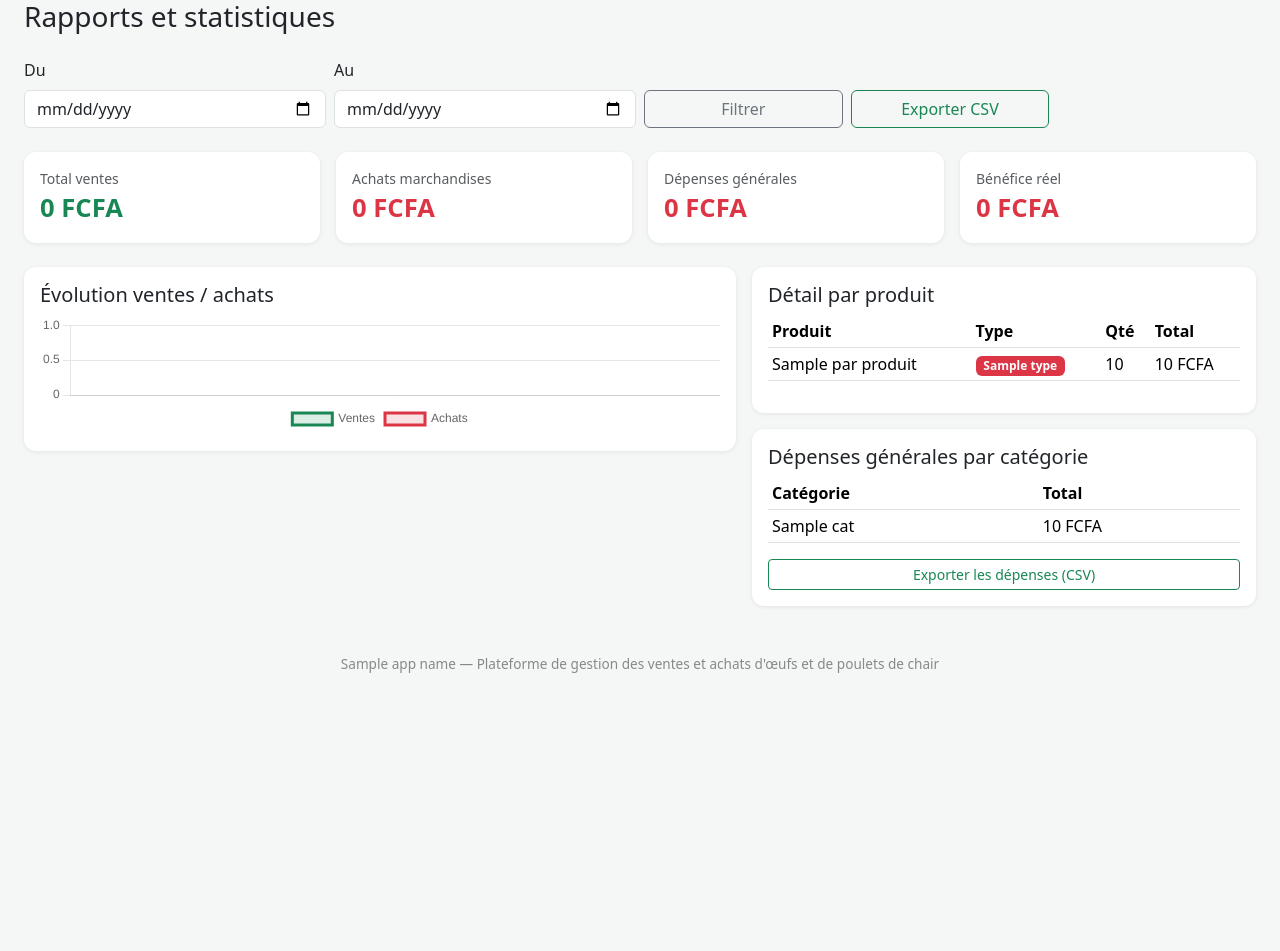
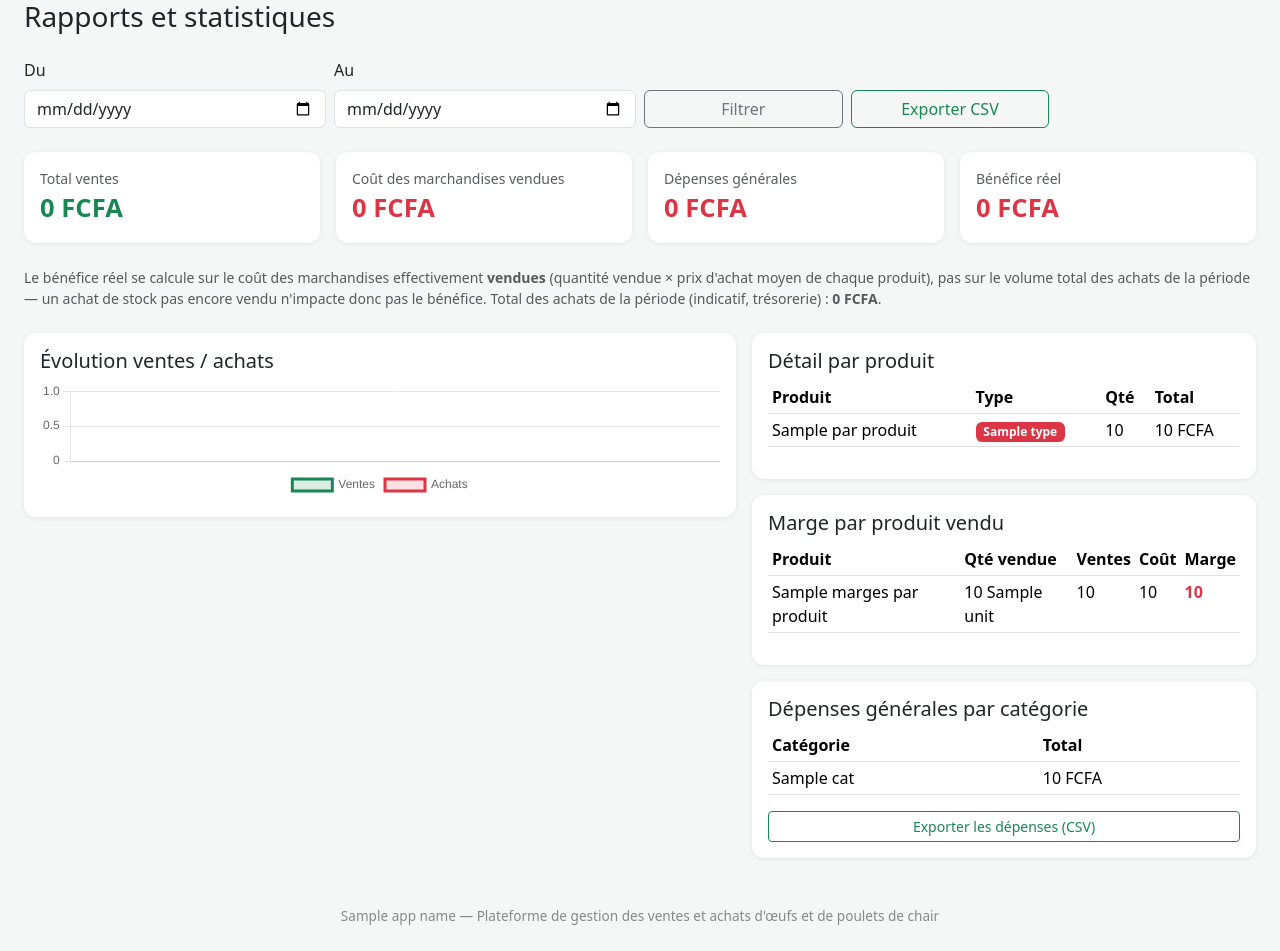
Before and after one commit to Bayegaye/senavipro, a Python web app: template templates/rapports.html in a window 1280 px wide. Before the commit the page ends 673 px from the top, so only its background shows below. Run offline with Jinja, Linux system fonts and the light colour scheme; the template is opened without the code that fills it: most values are stand-ins (such as "Sample title", 1, 10 or a date in 2020).

Commit message:
Update rapports.html

```diff
--- a/templates/rapports.html
+++ b/templates/rapports.html
@@ -29,8 +29,8 @@
   </div>
   <div class="col-md-3">
     <div class="card card-stat p-3">
-      <div class="text-muted small">Achats marchandises</div>
-      <div class="stat-value text-danger">{{ '%.0f'|format(achats_total) }} FCFA</div>
+      <div class="text-muted small">Coût des marchandises vendues</div>
+      <div class="stat-value text-danger">{{ '%.0f'|format(cout_vendu_total) }} FCFA</div>
     </div>
   </div>
   <div class="col-md-3">
@@ -46,6 +46,12 @@
     </div>
   </div>
 </div>
+<p class="text-muted small mb-4">
+  Le bénéfice réel se calcule sur le coût des marchandises effectivement <strong>vendues</strong>
+  (quantité vendue × prix d'achat moyen de chaque produit), pas sur le volume total des achats de
+  la période — un achat de stock pas encore vendu n'impacte donc pas le bénéfice.
+  Total des achats de la période (indicatif, trésorerie) : <strong>{{ '%.0f'|format(achats_total) }} FCFA</strong>.
+</p>
 
 <div class="row g-3">
   <div class="col-lg-7">
@@ -69,6 +75,25 @@
           </tr>
         {% else %}
           <tr><td colspan="4" class="text-muted">Aucune donnée sur cette période.</td></tr>
+        {% endfor %}
+        </tbody>
+      </table>
+    </div>
+    <div class="card card-stat p-3 mb-3">
+      <h5>Marge par produit vendu</h5>
+      <table class="table table-sm">
+        <thead><tr><th>Produit</th><th>Qté vendue</th><th>Ventes</th><th>Coût</th><th>Marge</th></tr></thead>
+        <tbody>
+        {% for m in marges_par_produit %}
+          <tr>
+            <td>{{ m.name }}</td>
+            <td>{{ '%.0f'|format(m.qte) }} {{ m.unit }}</td>
+            <td>{{ '%.0f'|format(m.ventes) }}</td>
+            <td>{{ '%.0f'|format(m.cout_total) }}</td>
+            <td class="{% if m.marge >= 0 %}text-success{% else %}text-danger{% endif %}"><strong>{{ '%.0f'|format(m.marge) }}</strong></td>
+          </tr>
+        {% else %}
+          <tr><td colspan="5" class="text-muted">Aucune vente sur cette période.</td></tr>
         {% endfor %}
         </tbody>
       </table>
```
